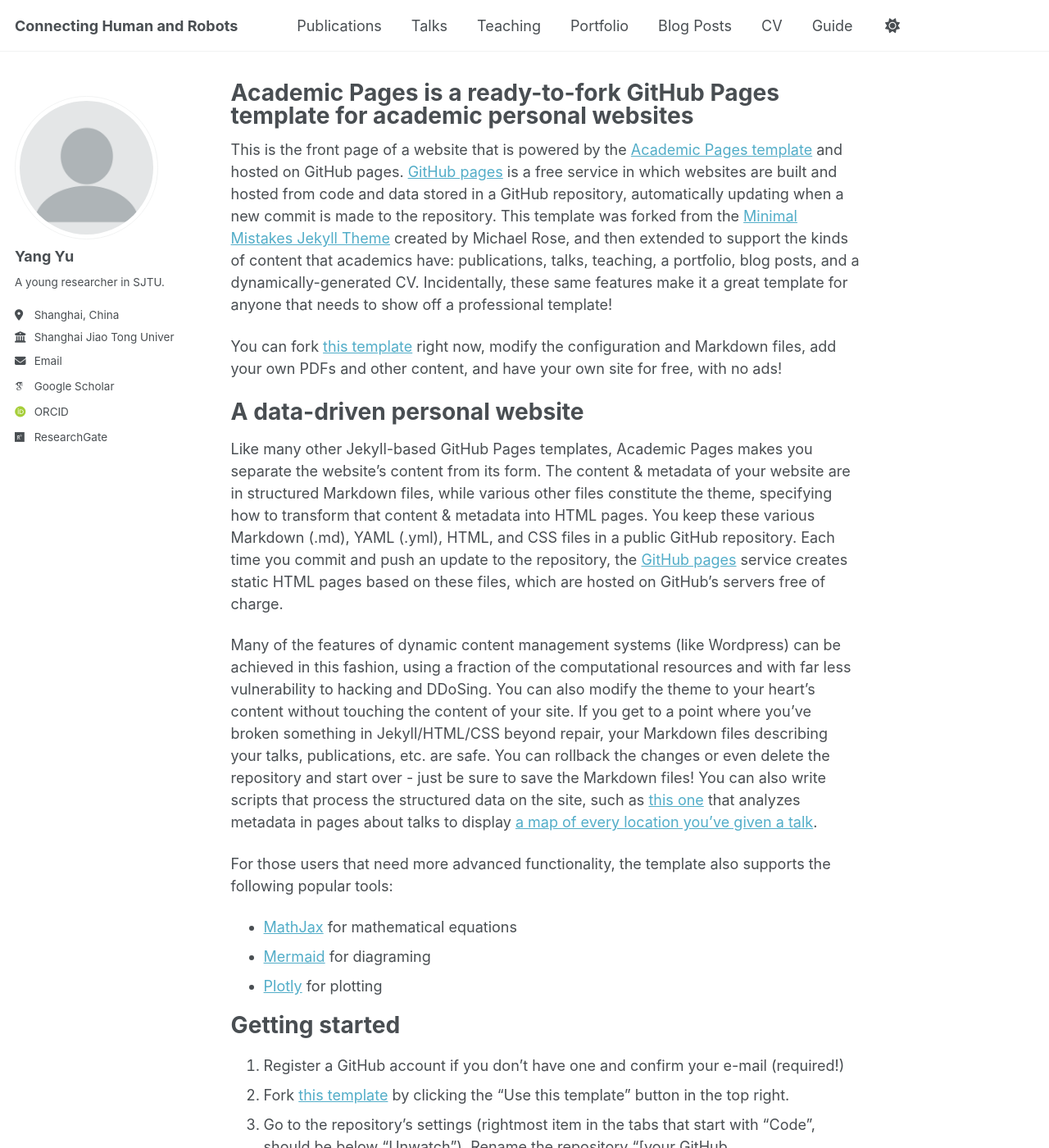
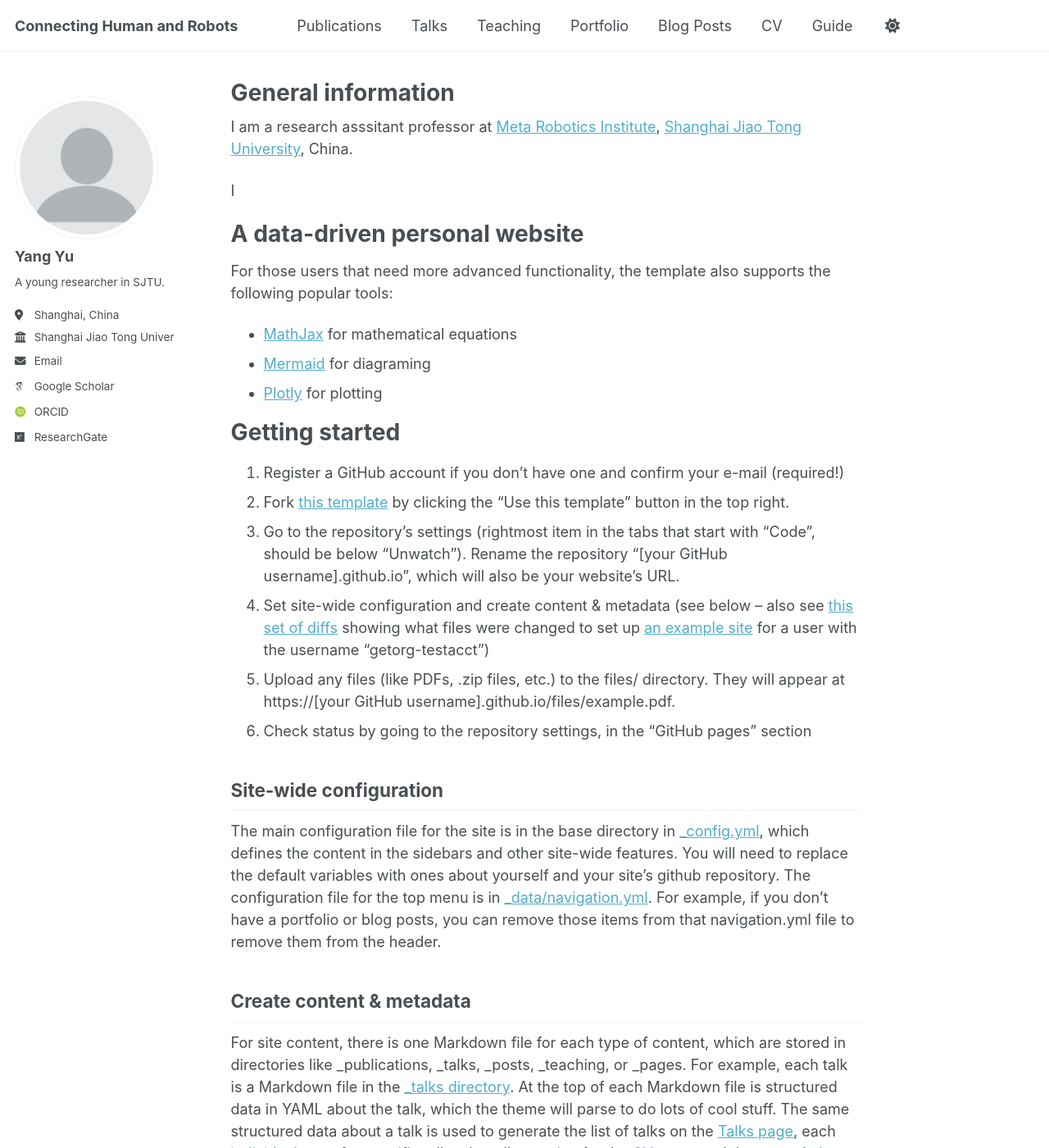
Before and after one commit to Yu-SJTUMRI/Yu-SJTUMRI.github.io, a Jekyll site: the page built from _pages/about.md, in a window 1280 px wide and 1400 px high. Shown: the whole window at 82% size. Built offline with Jekyll 4.4.1, drawn with Linux system fonts in a browser that asks for light colours; some web fonts are replaced; a script that is not in the unit is left out.

Commit message:
Update about.md

```diff
--- a/_pages/about.md
+++ b/_pages/about.md
@@ -1,21 +1,18 @@
 ---
 permalink: /
-title: "Academic Pages is a ready-to-fork GitHub Pages template for academic personal websites"
+title: "General information"
 author_profile: true
 redirect_from:
   - /about/
   - /about.html
 ---
+I am a research asssitant professor at [Meta Robotics Institute](https://mri.sjtu.edu.cn/), [Shanghai Jiao Tong University](https://www.sjtu.edu.cn/), China.
 
-This is the front page of a website that is powered by the [Academic Pages template](https://github.com/academicpages/academicpages.github.io) and hosted on GitHub pages. [GitHub pages](https://pages.github.com) is a free service in which websites are built and hosted from code and data stored in a GitHub repository, automatically updating when a new commit is made to the repository. This template was forked from the [Minimal Mistakes Jekyll Theme](https://mmistakes.github.io/minimal-mistakes/) created by Michael Rose, and then extended to support the kinds of content that academics have: publications, talks, teaching, a portfolio, blog posts, and a dynamically-generated CV. Incidentally, these same features make it a great template for anyone that needs to show off a professional template!
-
- You can fork [this template](https://github.com/academicpages/academicpages.github.io) right now, modify the configuration and Markdown files, add your own PDFs and other content, and have your own site for free, with no ads!
+I
 
 A data-driven personal website
 ======
-Like many other Jekyll-based GitHub Pages templates, Academic Pages makes you separate the website's content from its form. The content & metadata of your website are in structured Markdown files, while various other files constitute the theme, specifying how to transform that content & metadata into HTML pages. You keep these various Markdown (.md), YAML (.yml), HTML, and CSS files in a public GitHub repository. Each time you commit and push an update to the repository, the [GitHub pages](https://pages.github.com/) service creates static HTML pages based on these files, which are hosted on GitHub's servers free of charge.
 
-Many of the features of dynamic content management systems (like Wordpress) can be achieved in this fashion, using a fraction of the computational resources and with far less vulnerability to hacking and DDoSing. You can also modify the theme to your heart's content without touching the content of your site. If you get to a point where you've broken something in Jekyll/HTML/CSS beyond repair, your Markdown files describing your talks, publications, etc. are safe. You can rollback the changes or even delete the repository and start over - just be sure to save the Markdown files! You can also write scripts that process the structured data on the site, such as [this one](https://github.com/academicpages/academicpages.github.io/blob/master/talkmap.ipynb) that analyzes metadata in pages about talks to display [a map of every location you've given a talk](https://academicpages.github.io/talkmap.html).
 
 For those users that need more advanced functionality, the template also supports the following popular tools:
 - [MathJax](https://www.mathjax.org/) for mathematical equations
```
